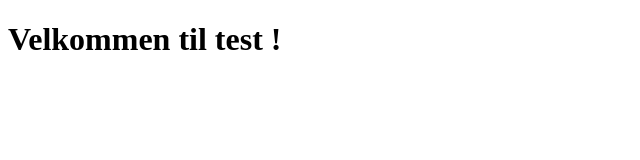
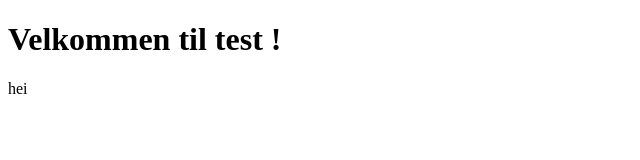
Before and after one commit to naimskiii/HjemmeEksamen, a plain HTML site: page index.html in a window 1280 px wide. Shown: the full height of the page, 0-640 px from the left. Drawn offline with Linux system fonts and the light colour scheme.

Commit message:
Update index.html
update index

```diff
--- a/index.html
+++ b/index.html
@@ -9,7 +9,7 @@
 <body>
     <h1> Velkommen til test ! </h1>
 
-
+<p>hei</p>
 
 </body>
 </html>
```
